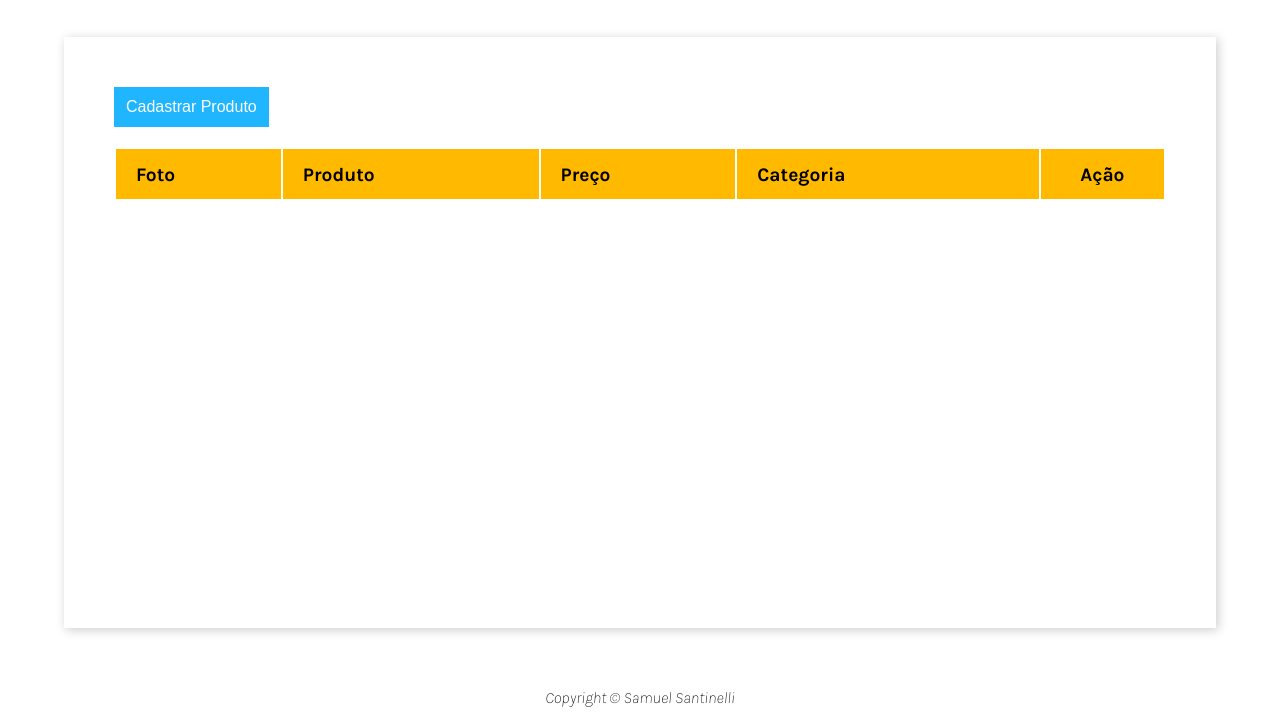
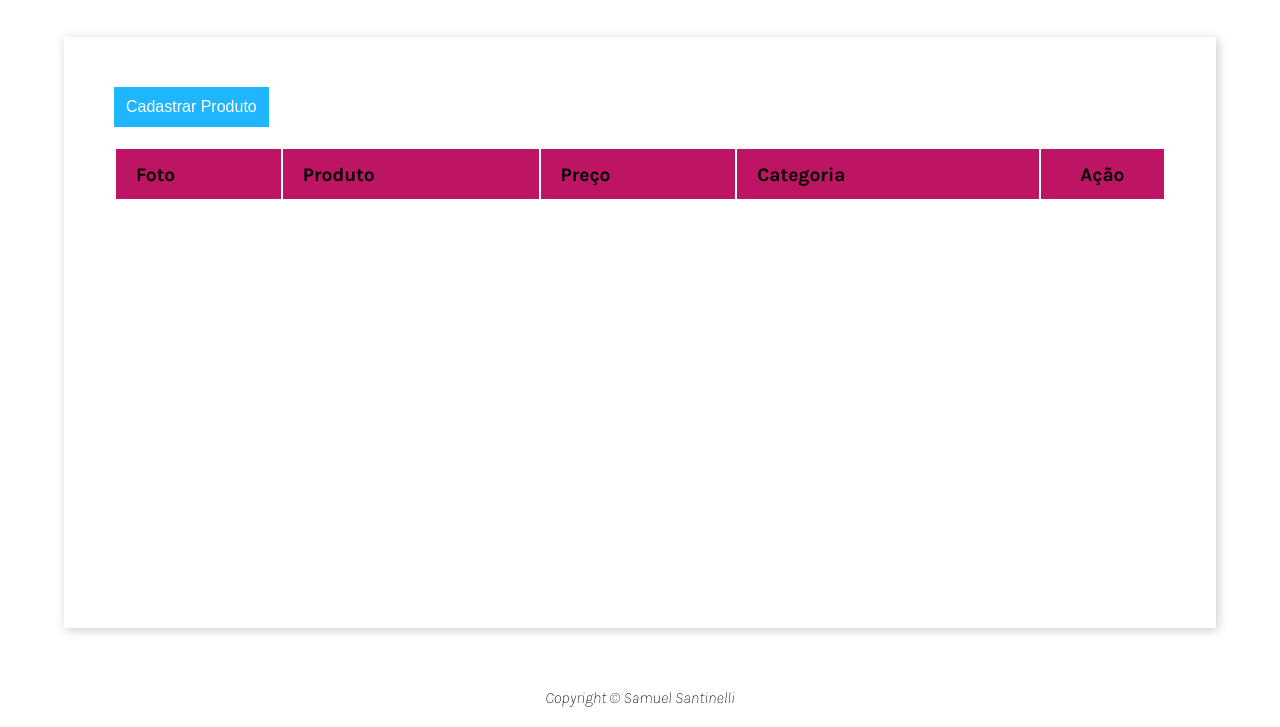
Before and after one commit to samuel-santinelli/CRUD-JavaScript, a plain HTML site: page index.html in a window 1280 px wide. Shown: the part 73-800 px from the top of the page. Drawn offline with Linux system fonts and the light colour scheme; no server answers.

Commit message:
Enviando algumas alterações|JSON arquivos

```diff
--- a/css/main.css
+++ b/css/main.css
@@ -5,7 +5,7 @@
 }
 
 :root {
-    --primary-color: #ffba00;
+    --primary-color: #bd1563;
     --secundary-color: #fff1cc;
     --shadow-color: #ccc;
     --text-color: #fff;
```
